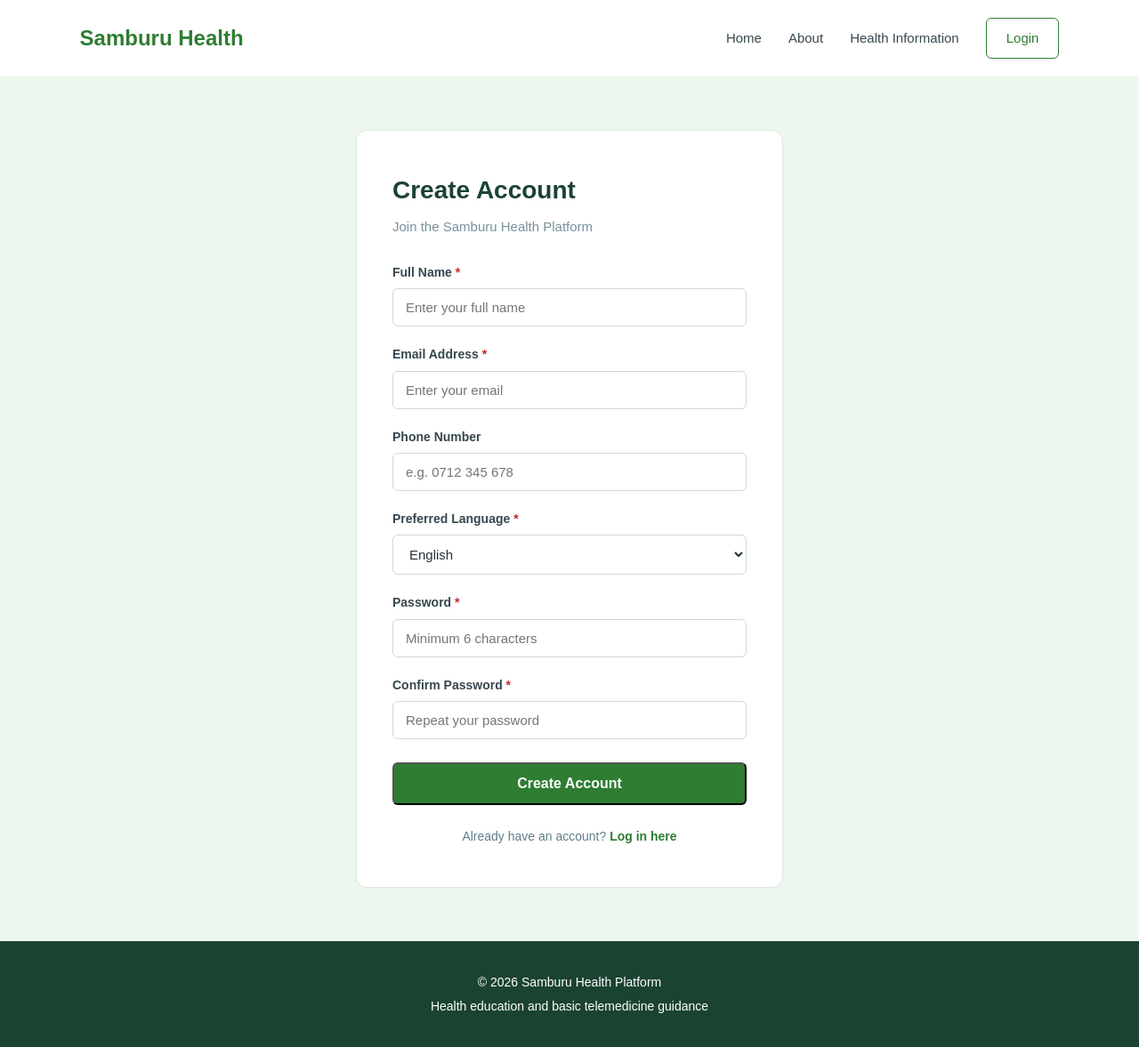
After one commit to CynthiaWKamau/multilingual-health-platform, a PHP site: page /auth/register.php in a window 1280 px wide. The commit adds this page. Shown: the whole page at 89% size. Run offline with PHP 8.4, Linux system fonts and the light colour scheme; a stand-in replaces the project's code that opens the database connection.

Commit message:
creation of registration pages

```diff
--- a/assets/css/style.css
+++ b/assets/css/style.css
@@ -281,3 +281,114 @@ footer p {
         max-width: 300px;
     }
 }
+
+/* AUTH PAGES */
+
+.auth-section {
+    min-height: calc(100vh - 160px);
+    display: flex;
+    align-items: center;
+    justify-content: center;
+    padding: 60px 7%;
+    background: #eef7ee;
+}
+
+.auth-card {
+    background: white;
+    padding: 45px 40px;
+    border-radius: 12px;
+    border: 1px solid #dde8dd;
+    width: 100%;
+    max-width: 480px;
+}
+
+.auth-card h2 {
+    font-size: 28px;
+    color: #1b4332;
+    margin-bottom: 6px;
+}
+
+.auth-subtitle {
+    color: #78909c;
+    font-size: 15px;
+    margin-bottom: 28px;
+}
+
+.form-group {
+    margin-bottom: 20px;
+}
+
+.form-group label {
+    display: block;
+    font-size: 14px;
+    font-weight: bold;
+    color: #37474f;
+    margin-bottom: 7px;
+}
+
+.required {
+    color: #c62828;
+}
+
+.form-group input,
+.form-group select {
+    width: 100%;
+    padding: 12px 14px;
+    border: 1px solid #cfd8dc;
+    border-radius: 6px;
+    font-size: 15px;
+    color: #263238;
+    background: #fff;
+    transition: border 0.2s;
+}
+
+.form-group input:focus,
+.form-group select:focus {
+    outline: none;
+    border-color: #2e7d32;
+}
+
+.full-width {
+    width: 100%;
+    text-align: center;
+    padding: 13px;
+    font-size: 16px;
+    margin-top: 6px;
+}
+
+.alert {
+    padding: 12px 16px;
+    border-radius: 6px;
+    margin-bottom: 20px;
+    font-size: 14px;
+}
+
+.alert-error {
+    background: #ffebee;
+    color: #c62828;
+    border: 1px solid #ef9a9a;
+}
+
+.alert-success {
+    background: #e8f5e9;
+    color: #2e7d32;
+    border: 1px solid #a5d6a7;
+}
+
+.alert-success a {
+    color: #2e7d32;
+    font-weight: bold;
+    text-decoration: underline;
+}
+
+.auth-footer {
+    text-align: center;
+    margin-top: 24px;
+    font-size: 14px;
+    color: #607d8b;
+}
+
+.auth-footer a {
+    color: #2e7d32;
+    font-weight: bold;
+}
--- /dev/null
+++ b/auth/register.php
@@ -0,0 +1,176 @@
+<?php
+require_once '../config.php';
+
+$error = '';
+$success = '';
+
+if ($_SERVER['REQUEST_METHOD'] === 'POST') {
+
+    $full_name  = trim($_POST['full_name']);
+    $email      = trim($_POST['email']);
+    $phone      = trim($_POST['phone']);
+    $language   = $_POST['preferred_language'];
+    $password   = $_POST['password'];
+    $confirm    = $_POST['confirm_password'];
+
+    // Basic validation
+    if (empty($full_name) || empty($email) || empty($password)) {
+        $error = 'Please fill in all required fields.';
+
+    } elseif (!filter_var($email, FILTER_VALIDATE_EMAIL)) {
+        $error = 'Please enter a valid email address.';
+
+    } elseif (strlen($password) < 6) {
+        $error = 'Password must be at least 6 characters.';
+
+    } elseif ($password !== $confirm) {
+        $error = 'Passwords do not match.';
+
+    } else {
+        // Check if email already exists
+        $check = $conn->prepare("SELECT id FROM users WHERE email = ?");
+        $check->bind_param("s", $email);
+        $check->execute();
+        $check->store_result();
+
+        if ($check->num_rows > 0) {
+            $error = 'An account with this email already exists.';
+        } else {
+            // Hash password and insert
+            $hashed = password_hash($password, PASSWORD_DEFAULT);
+
+            $stmt = $conn->prepare("INSERT INTO users
+                (full_name, email, phone, preferred_language, password)
+                VALUES (?, ?, ?, ?, ?)");
+
+            $stmt->bind_param("sssss", $full_name, $email, $phone, $language, $hashed);
+
+            if ($stmt->execute()) {
+                $success = 'Account created successfully. You can now log in.';
+            } else {
+                $error = 'Something went wrong. Please try again.';
+            }
+        }
+    }
+}
+?>
+<!DOCTYPE html>
+<html lang="en">
+<head>
+    <meta charset="UTF-8">
+    <meta name="viewport" content="width=device-width, initial-scale=1.0">
+    <title>Create Account — Samburu Health</title>
+    <link rel="stylesheet" href="../assets/css/style.css">
+</head>
+<body>
+
+    <header class="navbar">
+        <div class="logo">Samburu Health</div>
+        <nav>
+            <a href="../index.php">Home</a>
+            <a href="../index.php#about">About</a>
+            <a href="../index.php#services">Health Information</a>
+            <a href="login.php" class="nav-login">Login</a>
+        </nav>
+    </header>
+
+    <section class="auth-section">
+        <div class="auth-card">
+
+            <h2>Create Account</h2>
+            <p class="auth-subtitle">Join the Samburu Health Platform</p>
+
+            <?php if ($error): ?>
+                <div class="alert alert-error"><?= htmlspecialchars($error) ?></div>
+            <?php endif; ?>
+
+            <?php if ($success): ?>
+                <div class="alert alert-success">
+                    <?= htmlspecialchars($success) ?>
+                    <br><a href="login.php">Click here to log in</a>
+                </div>
+            <?php endif; ?>
+
+            <form method="POST" action="">
+
+                <div class="form-group">
+                    <label for="full_name">Full Name <span class="required">*</span></label>
+                    <input
+                        type="text"
+                        id="full_name"
+                        name="full_name"
+                        placeholder="Enter your full name"
+                        value="<?= htmlspecialchars($_POST['full_name'] ?? '') ?>"
+                        required>
+                </div>
+
+                <div class="form-group">
+                    <label for="email">Email Address <span class="required">*</span></label>
+                    <input
+                        type="email"
+                        id="email"
+                        name="email"
+                        placeholder="Enter your email"
+                        value="<?= htmlspecialchars($_POST['email'] ?? '') ?>"
+                        required>
+                </div>
+
+                <div class="form-group">
+                    <label for="phone">Phone Number</label>
+                    <input
+                        type="tel"
+                        id="phone"
+                        name="phone"
+                        placeholder="e.g. 0712 345 678"
+                        value="<?= htmlspecialchars($_POST['phone'] ?? '') ?>">
+                </div>
+
+                <div class="form-group">
+                    <label for="preferred_language">Preferred Language <span class="required">*</span></label>
+                    <select id="preferred_language" name="preferred_language">
+                        <option value="english"  <?= (($_POST['preferred_language'] ?? '') === 'english')   ? 'selected' : '' ?>>English</option>
+                        <option value="kiswahili" <?= (($_POST['preferred_language'] ?? '') === 'kiswahili') ? 'selected' : '' ?>>Kiswahili</option>
+                        <option value="maa"       <?= (($_POST['preferred_language'] ?? '') === 'maa')       ? 'selected' : '' ?>>Maa</option>
+                    </select>
+                </div>
+
+                <div class="form-group">
+                    <label for="password">Password <span class="required">*</span></label>
+                    <input
+                        type="password"
+                        id="password"
+                        name="password"
+                        placeholder="Minimum 6 characters"
+                        required>
+                </div>
+
+                <div class="form-group">
+                    <label for="confirm_password">Confirm Password <span class="required">*</span></label>
+                    <input
+                        type="password"
+                        id="confirm_password"
+                        name="confirm_password"
+                        placeholder="Repeat your password"
+                        required>
+                </div>
+
+                <button type="submit" class="btn primary-btn full-width">
+                    Create Account
+                </button>
+
+            </form>
+
+            <p class="auth-footer">
+                Already have an account? <a href="login.php">Log in here</a>
+            </p>
+
+        </div>
+    </section>
+
+    <footer>
+        <p>© 2026 Samburu Health Platform</p>
+        <p>Health education and basic telemedicine guidance</p>
+    </footer>
+
+</body>
+</html>
```
Also changed, not shown: config/database.php (renamed from assets/css/config/database.php), config/test_connection.php (renamed from assets/css/config/test_connection.php).
